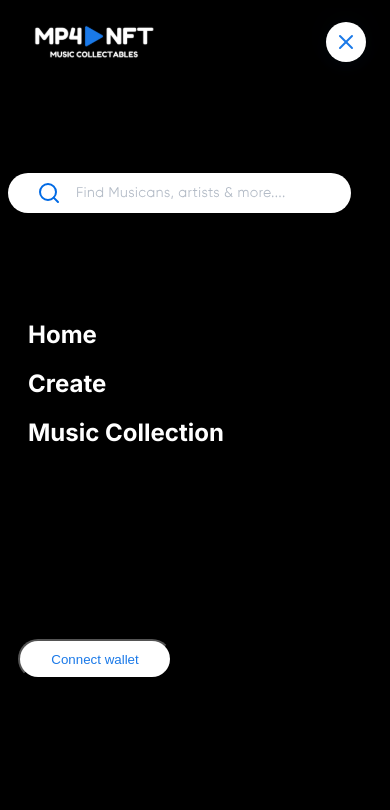
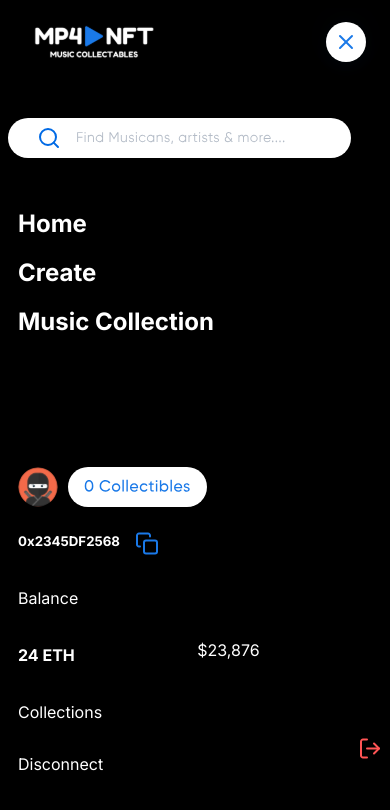
Before and after one commit to shriharini10/design, a Next.js app: page / in a window 390 px wide. Shown: the top 810 px of the page. Built offline with nearby package versions, Linux system fonts and the light colour scheme.

Commit message:
feat: adds mobile account details to collection

```diff
--- a/app/Components/Mob_home/Mob_home.css
+++ b/app/Components/Mob_home/Mob_home.css
@@ -26,7 +26,7 @@
 
     .controls {
         color: #FFFFFF;
-        padding-left: 20px;
+        padding-left: 10px;
     }
 
     .home>button {
--- /dev/null
+++ b/app/Components/Mob_profile/Mob_profile.css
@@ -0,0 +1,88 @@
+@media only screen and (max-width: 600px) {
+    html,
+    body {
+        height: 100%;
+        background-color: black;
+    }
+
+    .home {
+        height: 100%;
+        background-color: black;
+        display: grid;
+        grid-auto-flow: row;
+    }
+
+    .top {
+        display: grid;
+        grid-auto-flow: column;
+        justify-content: space-between;
+    }
+
+    .header {
+        display: grid;
+        grid-auto-flow: row;
+    }
+
+    .controls {
+        color: #FFFFFF;
+        padding-left: 10px;
+    }
+
+    /* Account info */
+
+    .account {
+        /* display: grid;
+        grid-auto-flow: row; */
+        display: block;
+        color: #FFFFFF;
+        padding-left: 10px;
+        padding-top: 50px;
+    }
+
+    .profile {
+        display: grid;
+        grid-auto-flow: row;
+    }
+
+    .first_row {
+        display: grid;
+        grid-auto-flow: column;
+        justify-content: flex-start;
+    }
+
+    .first_row > span {
+        margin-left: 10px;
+    }
+
+    .second_row {
+        display: grid;
+        grid-auto-flow: column;
+        justify-content: flex-start;
+
+    }
+
+    .second_row > span {
+        margin: 20px 0px 0px 15px;
+    }
+
+    .price {
+        display: grid;
+        grid-auto-flow: column;
+    }
+
+    .footpage {
+        display: grid;
+        grid-auto-flow: row;
+    }
+
+    .bottom {
+        display: grid;
+        grid-auto-flow: column;
+        justify-content: space-between;
+    }
+
+    .bottom > span {
+        margin-top: 50px;
+    }
+
+}
--- /dev/null
+++ b/app/Components/Mob_profile/Mob_profile.tsx
@@ -0,0 +1,55 @@
+import React from 'react';
+import './Mob_profile.css';
+
+export const Mob_profile = () => {
+    return (
+        <div className='home'>
+            <div className='header'>
+                <div className='top'>
+                    <img src='/mob_home/mp4-10 1.svg' alt='brand name' />
+
+                    <img src='/mob_home/cross.svg' alt='to exit' />
+                </div>
+                <img src='/mob_home/search.svg' alt='search' />
+            </div>
+
+            <div className='controls'>
+                <h2>Home</h2>
+                <h2>Create</h2>
+                <h2>Music Collection</h2>
+            </div>
+
+            <div className='account'>
+                <div className='profile'>
+                    <div className='first_row'>
+                    <img src='/account/profile.svg' alt='profile picture' width={40} height={40} />
+                    <span><img src='/account/mob_button.svg' alt='profile picture'/></span>
+                    </div>
+
+                    <div className='second_row'>
+                    <h5>0x2345DF2568</h5>
+                    <span><img src='/account/copy.svg' alt='copy button' /></span>
+                    </div>
+                </div>
+
+
+                <p>Balance</p>
+
+
+                <div className='price'>
+                    <h4>24 ETH</h4>
+                    <p>$23,876</p>
+                </div>
+
+                <div className='bottom'>
+                    <div className='footpage'>
+                        <p>Collections</p>
+                        <p>Disconnect</p>
+                    </div>
+
+                    <span><img src='/account/log-out.svg' alt='log out button' /></span>
+                </div>
+            </div>
+        </div>
+    );
+}
--- a/app/page.tsx
+++ b/app/page.tsx
@@ -17,6 +17,7 @@ import { Sellon_auction } from "./Components/Sellon_auction/Sellon_auction";
 import { Success } from "./Components/Success/Success";
 import { Mob_preview } from "./Components/Mob_preview/Mob_preview";
 import { Mob_home } from "./Components/Mob_home/Mob_home";
+import { Mob_profile } from "./Components/Mob_profile/Mob_profile";
 
 
 export default function Home() {
@@ -39,7 +40,8 @@ export default function Home() {
     {/* <Success /> */}
 
     {/* <Mob_preview /> */}
-    < Mob_home />
+    {/* < Mob_home /> */}
+    < Mob_profile />
 
     </>
 
```
Also changed, not shown: public/account/mob_button.svg (added).
